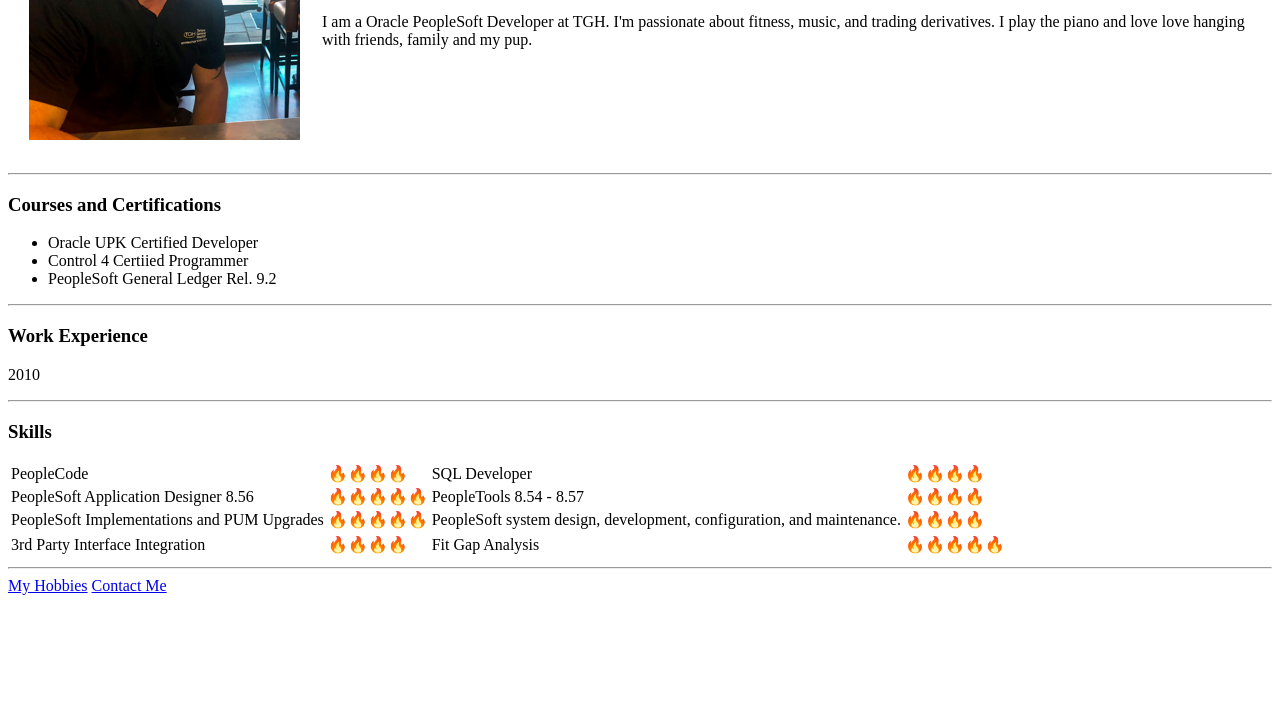
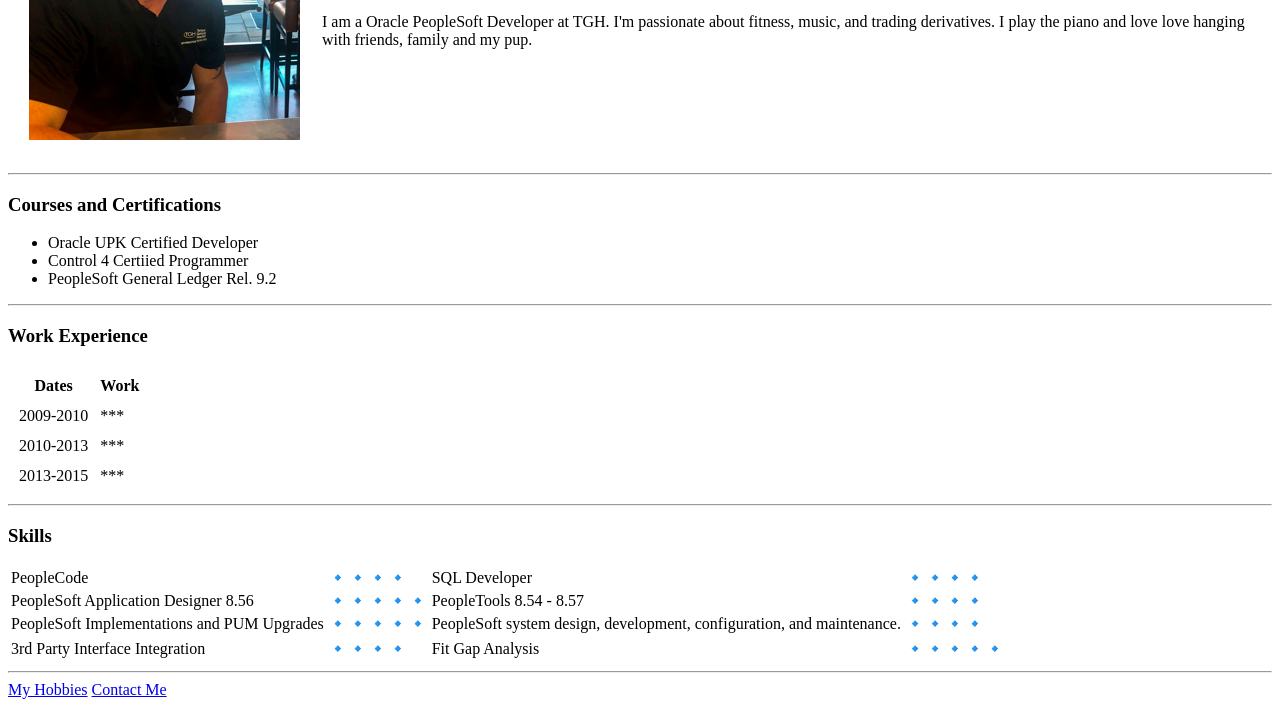
Before and after one commit to PhillipEltonJohnson/cv, a plain HTML site: page index.html in a window 1280 px wide. Shown: the part 209-916 px from the top of the page. Before the commit the page ends 812 px from the top, so only its background shows below. Drawn offline with Linux system fonts and the light colour scheme.

Commit message:
CV.2
Updates for Work Experience and emoji symbol

```diff
--- a/index.html
+++ b/index.html
@@ -27,32 +27,53 @@
   </ul>
   <hr>
   <h3>Work Experience</h3>
-  <p>2010</p>
-  <hr>
+    <table cellspacing="10">
+      <thead>
+        <tr>
+          <th>Dates</th>
+          <th>Work</th>
+        </tr>
+      </thead>
+      <tbody>
+        <tr>
+          <td>2009-2010</td>
+          <td>***</td>
+        </tr>
+        <tr>
+          <td>2010-2013</td>
+          <td>***</td>
+        </tr>
+        <tr>
+          <td>2013-2015</td>
+          <td>***</td>
+        </tr>
+      </tbody>
+    </table>
+    <hr>
   <h3>Skills</h3>
   <table>
     <tr>
       <td>PeopleCode</td>
-      <td>🔥🔥🔥🔥</td>
+      <td>🔹🔹🔹🔹</td>
       <td>SQL Developer</td>
-      <td>🔥🔥🔥🔥</td>
+      <td>🔹🔹🔹🔹</td>
     <tr>
       <td>PeopleSoft Application Designer 8.56</td>
-      <td>🔥🔥🔥🔥🔥</td>
+      <td>🔹🔹🔹🔹🔹</td>
       <td>PeopleTools 8.54 - 8.57</td>
-      <td>🔥🔥🔥🔥</td>
+      <td>🔹🔹🔹🔹</td>
     </tr>
     <tr>
       <td>PeopleSoft Implementations and PUM Upgrades</td>
-      <td>🔥🔥🔥🔥🔥</td>
+      <td>🔹🔹🔹🔹🔹</td>
       <td>PeopleSoft system design, development, configuration, and maintenance.</td>
-      <td>🔥🔥🔥🔥</td>
+      <td>🔹🔹🔹🔹</td>
     <tr>
     </tr>
-      <td>3rd Party Interface Integration</td>
-      <td>🔥🔥🔥🔥</td>
-      <td>Fit Gap Analysis</td>
-      <td>🔥🔥🔥🔥🔥</td>
+    <td>3rd Party Interface Integration</td>
+    <td>🔹🔹🔹🔹</td>
+    <td>Fit Gap Analysis</td>
+    <td>🔹🔹🔹🔹🔹
     <tr>
 
     </tr>
```
